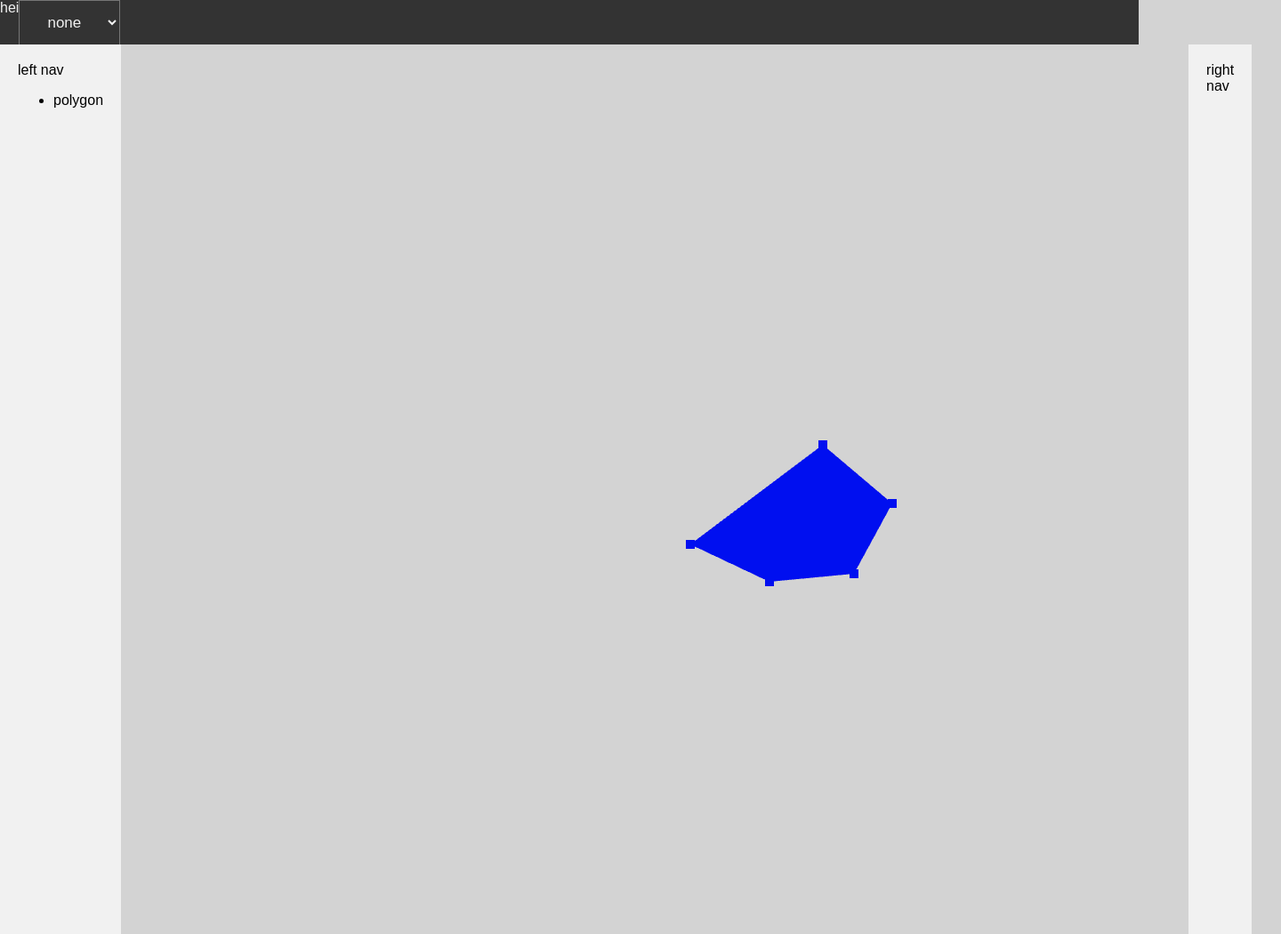
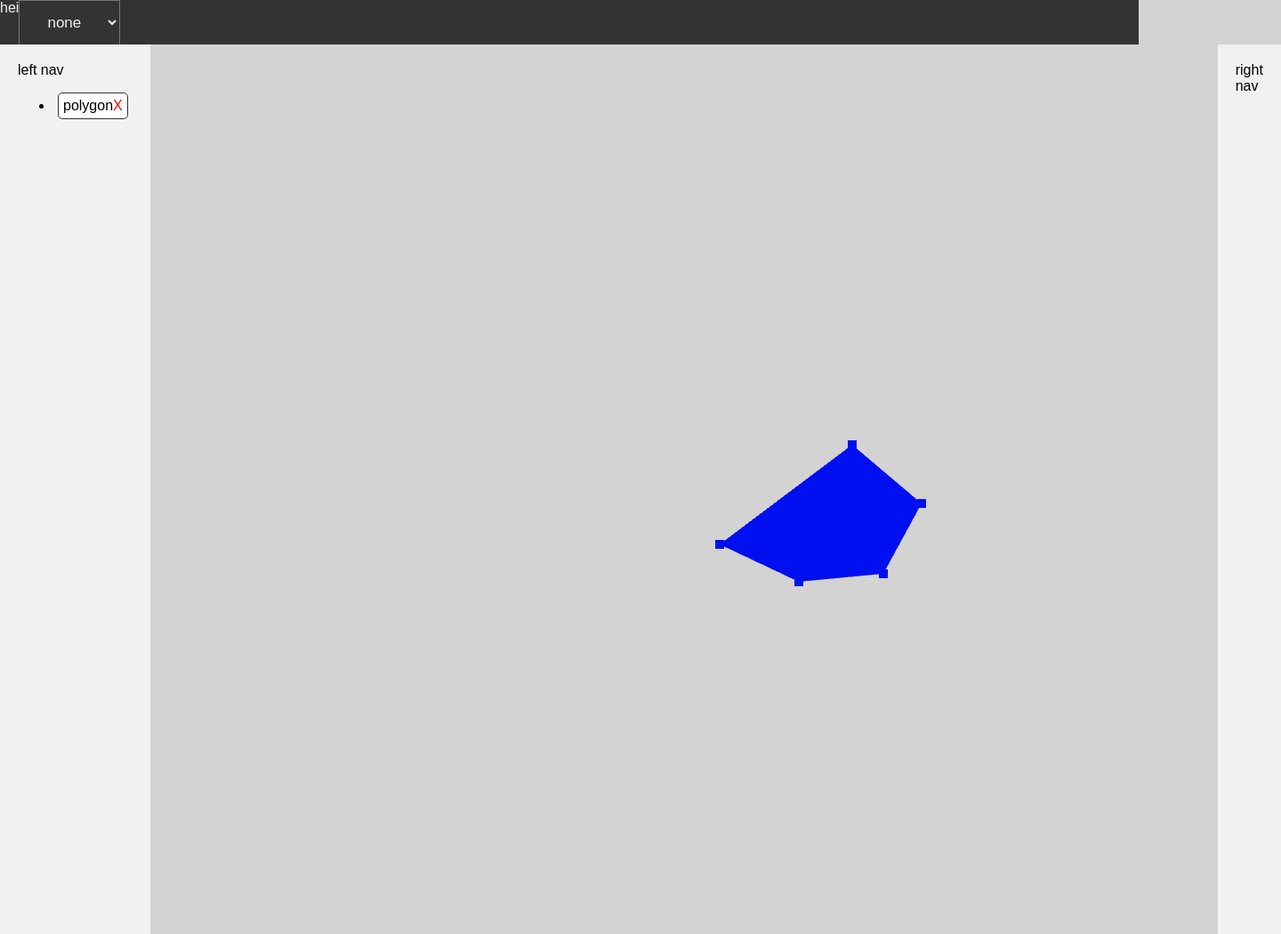
Before and after one commit to christojeffrey/webgl-basic, a plain HTML site: page src/index.html in a window 1280 px wide. Shown: the whole page at 89% size, 1440 px wide, since content can reach past the window. Drawn offline with Linux system fonts and the light colour scheme.

Commit message:
feat: adding delete button

```diff
--- a/src/main.js
+++ b/src/main.js
@@ -235,7 +235,14 @@ function handleMouseDown(e) {
   rerender();
   updateObjectList();
 }
-
+function deleteObject(e) {
+  // prevent event propagation
+  e.stopPropagation();
+  let index = e.target.getAttribute("data-index");
+  objectToBeDrawn.splice(index, 1);
+  updateObjectList();
+  rerender();
+}
 // update UI
 // update objectList on left nav
 function updateObjectList() {
@@ -243,8 +250,16 @@ function updateObjectList() {
   objectList.innerHTML = "";
   for (let i = 0; i < objectToBeDrawn.length; i++) {
     let li = document.createElement("li");
-    li.innerHTML = objectToBeDrawn[i].type;
+    // give the type, and a delete button
+    li.innerHTML = `
+    <div class="object-list-item" data-index=${i}>
+      <div class="object-list-item-type" data-index=${i}>${objectToBeDrawn[i].type}</div>
+      <div class="object-list-item-delete" data-index="${i}">X</div>
+    </div>
+    `;
+    li.querySelector(".object-list-item-delete").addEventListener("click", deleteObject);
     li.setAttribute("data-index", i);
+
     li.addEventListener("click", function (e) {
       clickedIndex = e.target.getAttribute("data-index");
       console.log("Click ", clickedIndex);
--- a/src/styles.css
+++ b/src/styles.css
@@ -57,3 +57,19 @@ body {
   background-color: #f1f1f1;
   padding: 20px;
 }
+
+.object-list-item {
+  display: flex;
+  flex-direction: row;
+  justify-content: space-between;
+  align-items: center;
+  padding: 5px;
+  border: 1px solid #333;
+  border-radius: 5px;
+  margin: 5px;
+  background-color: #fff;
+}
+.object-list-item-delete {
+  color: #f00;
+  cursor: pointer;
+}
```
